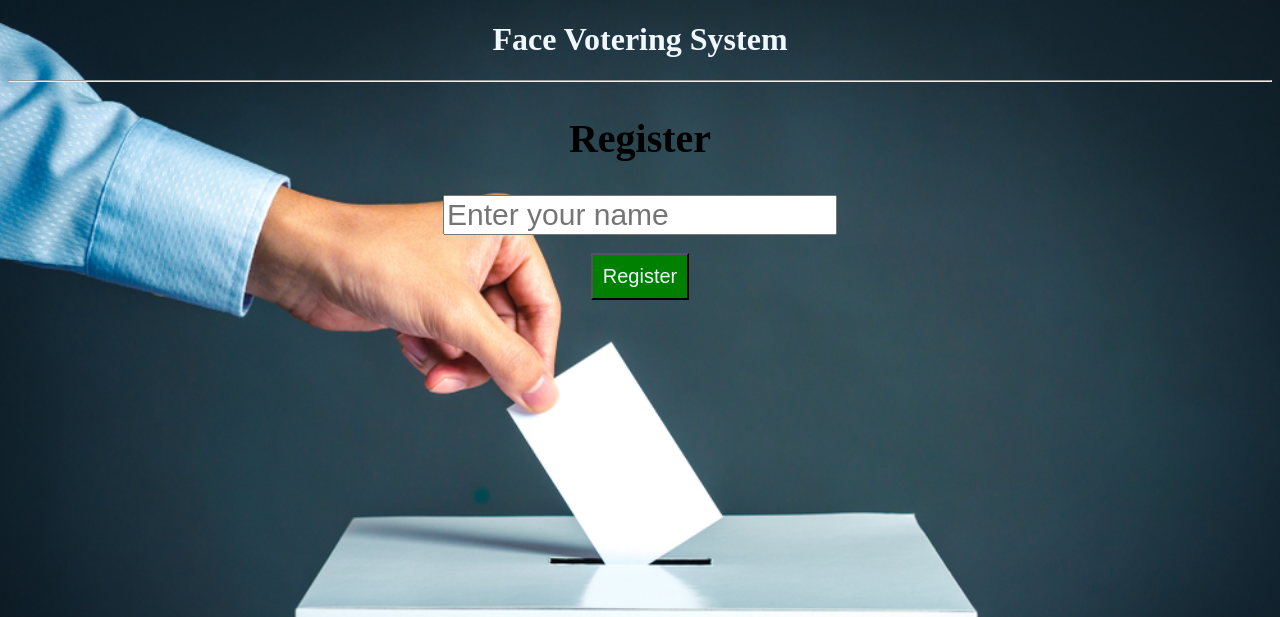
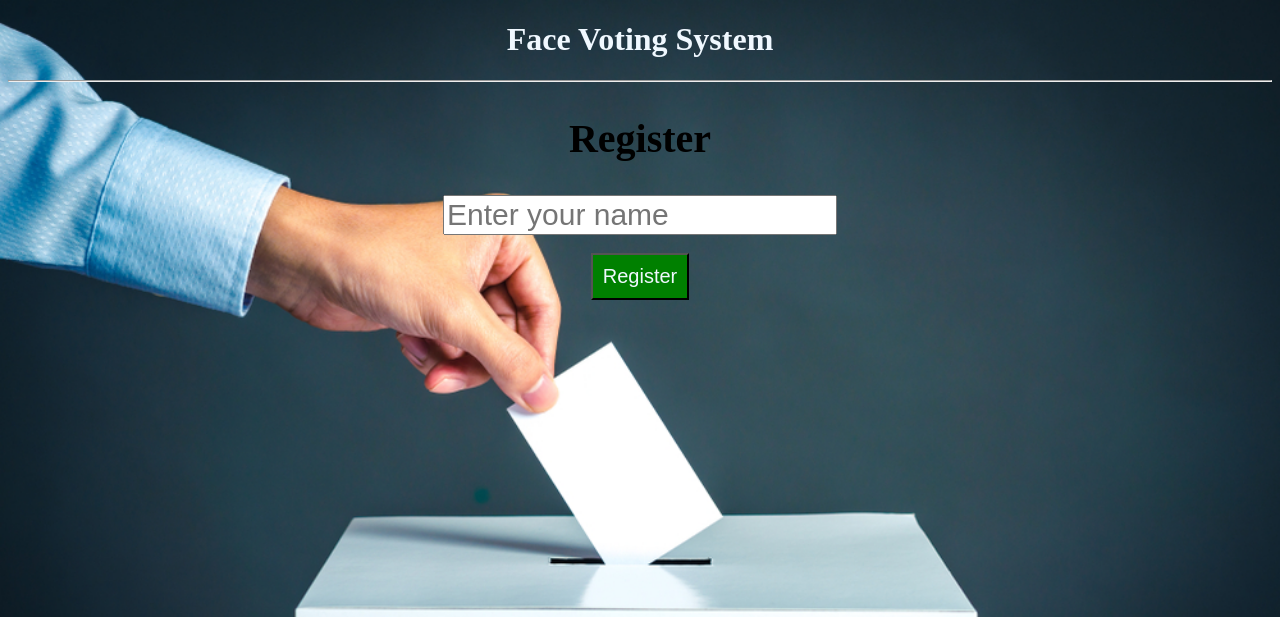
Before and after one commit to locker55198/face, a Flask app: page /register in a window 1280 px wide. Shown: the top 617 px of the page. Run offline with Flask 3, Linux system fonts and the light colour scheme.

Commit message:
Update register.html

```diff
--- a/templates/register.html
+++ b/templates/register.html
@@ -1,22 +1,23 @@
 <!DOCTYPE html>
 <html>
 <head>
-    <title>Face Votering System</title>
+    <title>Face Voting System</title>
 </head>
 
 <body>
-    <h1 style="text-align: center; color: aliceblue;">Face Votering System</h1>
+    <h1 style="text-align: center; color: aliceblue;">Face Voting System</h1>
     <hr>
     <h2 style="text-align: center; font-size: 40px;">Register</h2>
 
     <form id="registerForm" action="/register" method="POST">
         <div style="text-align: center;">
-            <input type="text" id="name" name="name"  placeholder="Enter your name" style="font-size: 30px; position: relative; z-index: 1;"><br><br>
+            <input type="text" id="name" name="name" placeholder="Enter your name" style="font-size: 30px; position: relative; z-index: 1;"><br><br>
             <input type="hidden" id="imageBlob" name="image" value="" />
-            <button type="submit" onclick="showAlert()" style="background-color: green; color: aliceblue; font-size: 20px; padding: 10px; position: relative; z-index: 1;">Register</button><br><br>
+            <button type="submit" style="background-color: green; color: aliceblue; font-size: 20px; padding: 10px; position: relative; z-index: 1;">Register</button><br><br>
         </div>
         <button type="button" onclick="captureImage()" style="background-color: green; color: aliceblue; font-size: 20px; position: absolute; padding: 10px; top: 670px; left: 290px;">Capture</button>
     </form>
+
     <div style="position: relative; margin-top: -200px; margin-left: 60px;">
         <video id="video" width="600" height="500" autoplay></video>
         <canvas id="canvas" style="position: absolute; top: 0; left: 0; width: 600px; height: 650px; object-fit: cover; display: none;"></canvas>
@@ -63,10 +64,6 @@
             var imageBlobField = document.getElementById('imageBlob');
             imageBlobField.value = image;
         }
-
-    // function showAlert() {
-    //     alert('Register Suggest');
-    // }
     </script>
 
     <style>
```
Lines whose indentation alone changed are shown as unchanged.
